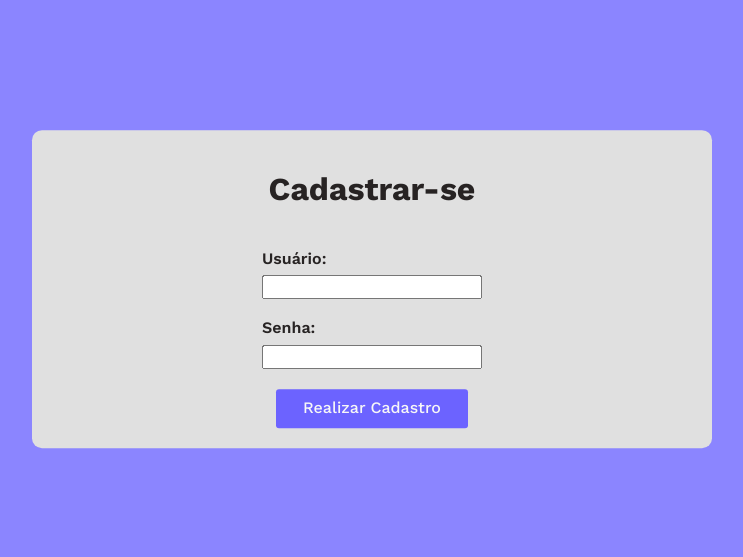
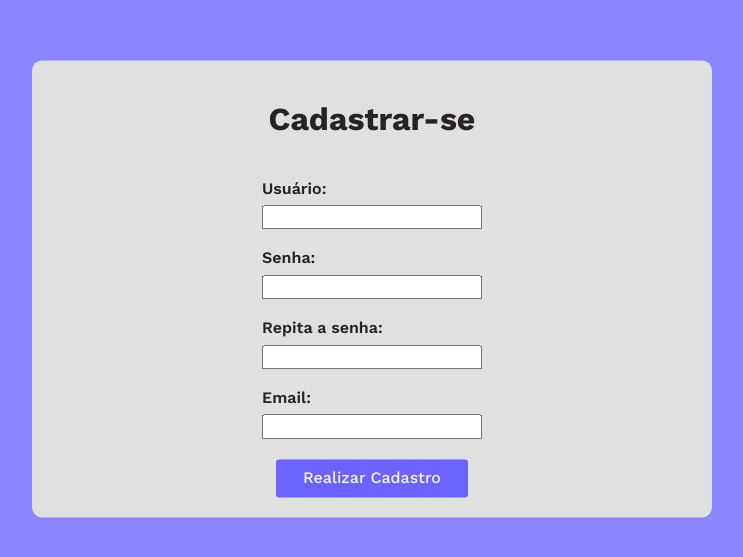
Before and after one commit to JpLoyal/To_Do, a React (Vite) app: page /cadastro in a window 1280 px wide. Shown: the part 111-668 px from the top of the page, without its empty margins (268-1011 px from the left). Built offline with nearby package versions, Linux system fonts and the light colour scheme; the HTML template or start-up script is replaced by a standard one.

Commit message:
feat: implementa a página de cadastro de usuários não funcional

```diff
--- a/src/components/FormLoginCadastro/FormLoginCadastro.jsx
+++ b/src/components/FormLoginCadastro/FormLoginCadastro.jsx
@@ -1,7 +1,7 @@
 import React from 'react';
 import styles from './FormLoginCadastro.module.css';
 
-const FormComponent = ({ title, type, buttonText, onSubmit }) => {
+const FormComponent = ({ title, isCadastro, buttonText, onSubmit }) => {
   return (
     <form className={styles.formLogin} onSubmit={onSubmit}>
       <h1>{title}</h1>
@@ -11,8 +11,22 @@ const FormComponent = ({ title, type, buttonText, onSubmit }) => {
       </div>
       <div className={styles.containerLabelInput}>
         <label htmlFor="password">Senha:</label>
-        <input type={type} id="password" name="password" />
+        <input type="password" id="password" name="password" />
       </div>
+
+      {isCadastro && (
+        <>
+          <div className={styles.containerLabelInput}>
+            <label htmlFor="againPassword">Repita a senha:</label>
+            <input type="password" id="againPassword" name="againPassword" />
+          </div>
+          <div className={styles.containerLabelInput}>
+            <label htmlFor="email">Email:</label>
+            <input type="text" id="email" name="email" />
+        </div>
+        </>
+      )}
+
       <button type="submit" className={styles.btnLogin}>{buttonText}</button>
     </form>
   );
--- a/src/pages/CadastroPage/CadastroPage.jsx
+++ b/src/pages/CadastroPage/CadastroPage.jsx
@@ -9,7 +9,7 @@ const CadastroPage = () => {
       <FormLoginCadastro
         title={'Cadastrar-se'}
         buttonText={'Realizar Cadastro'}
-        type={'password'}
+        isCadastro={true}
       />
     </div>
   )
--- a/src/pages/LoginPage/LoginPage.jsx
+++ b/src/pages/LoginPage/LoginPage.jsx
@@ -7,7 +7,6 @@ const LoginPage = () => {
       <FormLoginCadastro
         title={'Fazer Login'}
         buttonText={'Entrar'}
-        type={'password'}
       />
     </div>
   );
```
